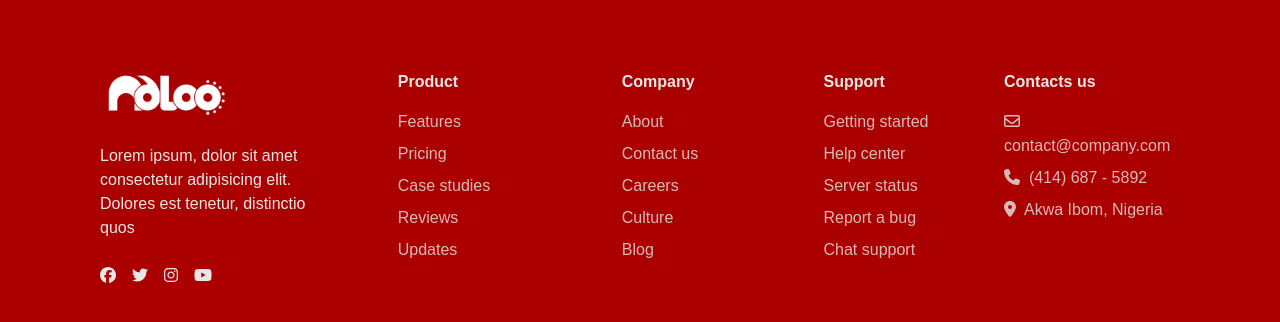
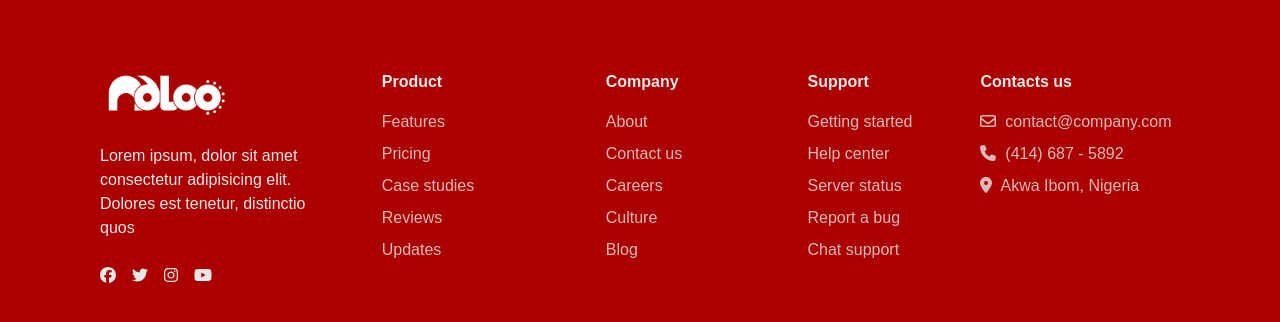
Before and after one commit to Nathaniyell/Ndloo, a Vue app: page / in a window 1280 px wide. Shown: the part 850-1172 px from the top of the page. Built offline with nearby package versions, Linux system fonts and the light colour scheme.

Commit message:
update Footer.vue and FooterColumn.vue

```diff
--- a/src/components/Footer.vue
+++ b/src/components/Footer.vue
@@ -44,7 +44,7 @@ const footerColumns = [
 <template>
     <footer
         class="bg-primary3 h-screen w-full text-light p-10">
-    <div class="w-[90%] mx-auto grid md:grid-cols-2 lg:grid-cols-5 place-items-center items-stretch space-y-8 md:space-y-0 md:space-x-10 mt-14">
+    <div class="w-[90%] mx-auto grid md:grid-cols-2 lg:grid-cols-5 place-items-center items-stretch space-y-8 md:space-y-0 md:space-x-2 mt-14">
         <section class="flex flex-col space-y-6">
             <img :src="logo" class="w-3/5" alt="Logo">
             <p>Lorem ipsum, dolor sit amet consectetur adipisicing elit. Dolores est tenetur, distinctio quos </p>
--- a/src/components/FooterColumn.vue
+++ b/src/components/FooterColumn.vue
@@ -17,10 +17,10 @@ const props = defineProps({
 </script>
 
 <template>
-  <div class="flex flex-col">
+  <div class="flex flex-col w-fit">
     <h4 class="font-semibold mb-4">{{ header }}</h4>
     <div>
-      <RouterLink v-for="(link, index) in links" :key="index" class="block mb-2 text-light text-opacity-80" :to="link.linkTo">
+      <RouterLink v-for="(link, index) in links" :key="index" class="block mb-2 hover:underline text-light text-opacity-80 hover:text-opacity-100" :to="link.linkTo">
         {{ link.linkTitle }}
       </RouterLink>
     </div>
```
